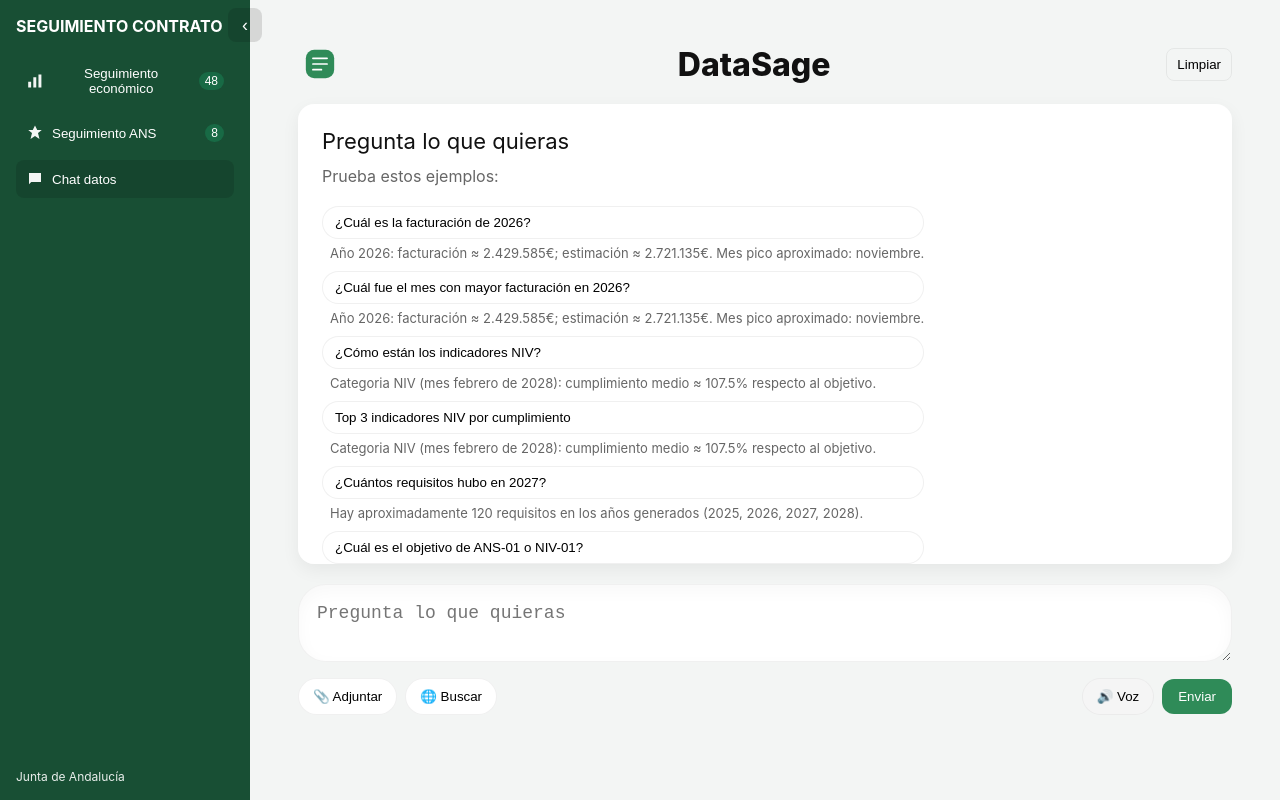
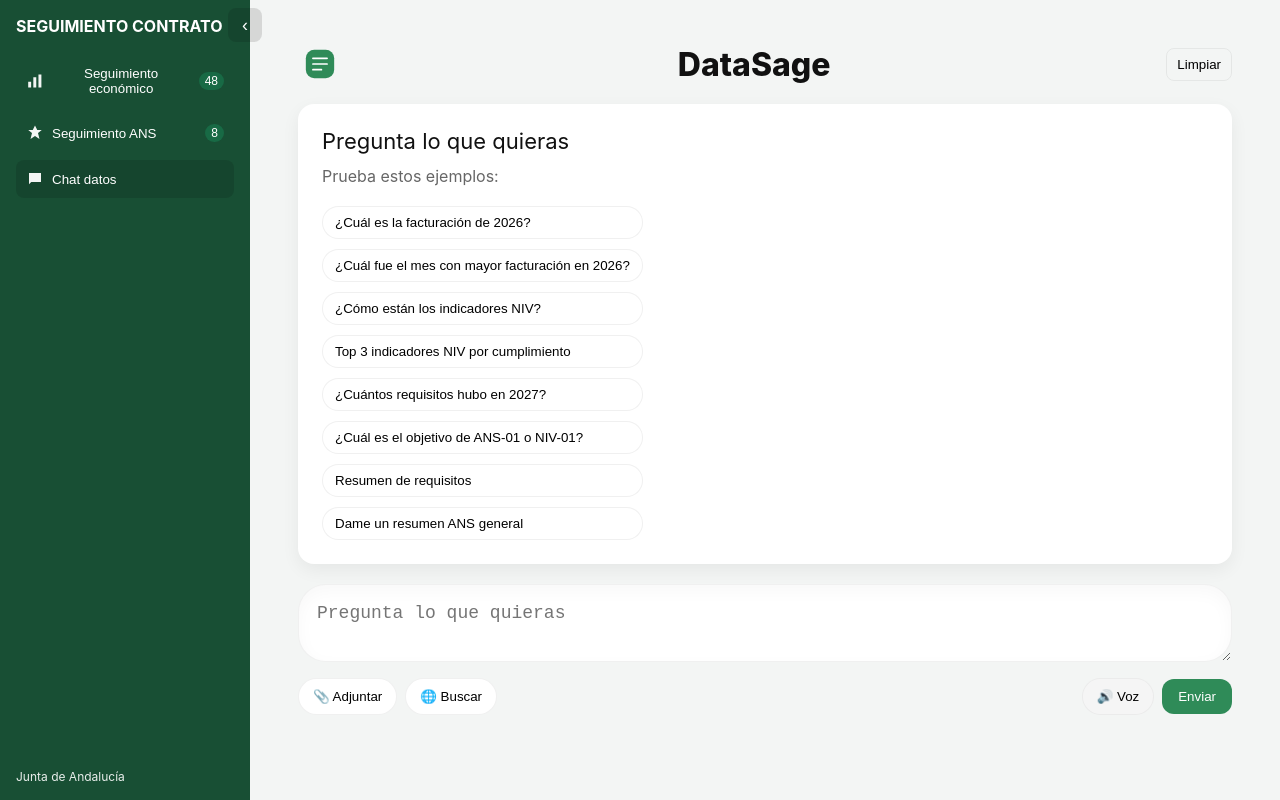
Before and after one commit to nachopavon/testdashboard, a React (Vite) app: page / in a window 1280 px wide. Both pictures are taken after a click on the button "Chat datos". Built offline with nearby package versions, Linux system fonts and the light colour scheme.

Commit message:
Refactor code structure for improved readability and maintainability

```diff
--- a/src/components/Chat.tsx
+++ b/src/components/Chat.tsx
@@ -105,8 +105,14 @@
 
   function quickExample(example:string){
     const q = example
-    const a = answerFromData(q) || 'Lo siento, no tengo datos exactos para esa pregunta.'
-    setHistory(h => [{from:'bot', text: a}, {from:'user', text: q}, ...h])
+    // insert user message
+    setHistory(h => [{from:'user', text: q}, ...h])
+    // then insert bot reply after a short delay to simulate processing
+    setTimeout(()=>{
+      const a = answerFromData(q) || 'Lo siento, no tengo datos exactos para esa pregunta.'
+      setHistory(h => [{from:'bot', text: a}, ...h])
+      if(panelRef.current) panelRef.current.scrollTop = 0
+    }, 600)
   }
 
   return (
@@ -135,15 +141,11 @@
                       '¿Cuál es el objetivo de ANS-01 o NIV-01?',
                       'Resumen de requisitos',
                       'Dame un resumen ANS general'
-                    ].map((ex, idx) => {
-                      const ans = answerFromData(ex) || 'Respuesta no disponible'
-                      return (
-                        <div key={idx} className={styles.exampleItem}>
-                          <button onClick={()=>quickExample(ex)} className={styles.exampleBtn}>{ex}</button>
-                          <div className={styles.exampleAnswer}>{ans}</div>
-                        </div>
-                      )
-                    })}
+                    ].map((ex, idx) => (
+                      <div key={idx} className={styles.exampleItem}>
+                        <button onClick={()=>quickExample(ex)} className={styles.exampleBtn}>{ex}</button>
+                      </div>
+                    ))}
                   </div>
             </div>
           ) : (
```
Also changed, not shown: 3 other files (tests, documents, lock files or other folders).
